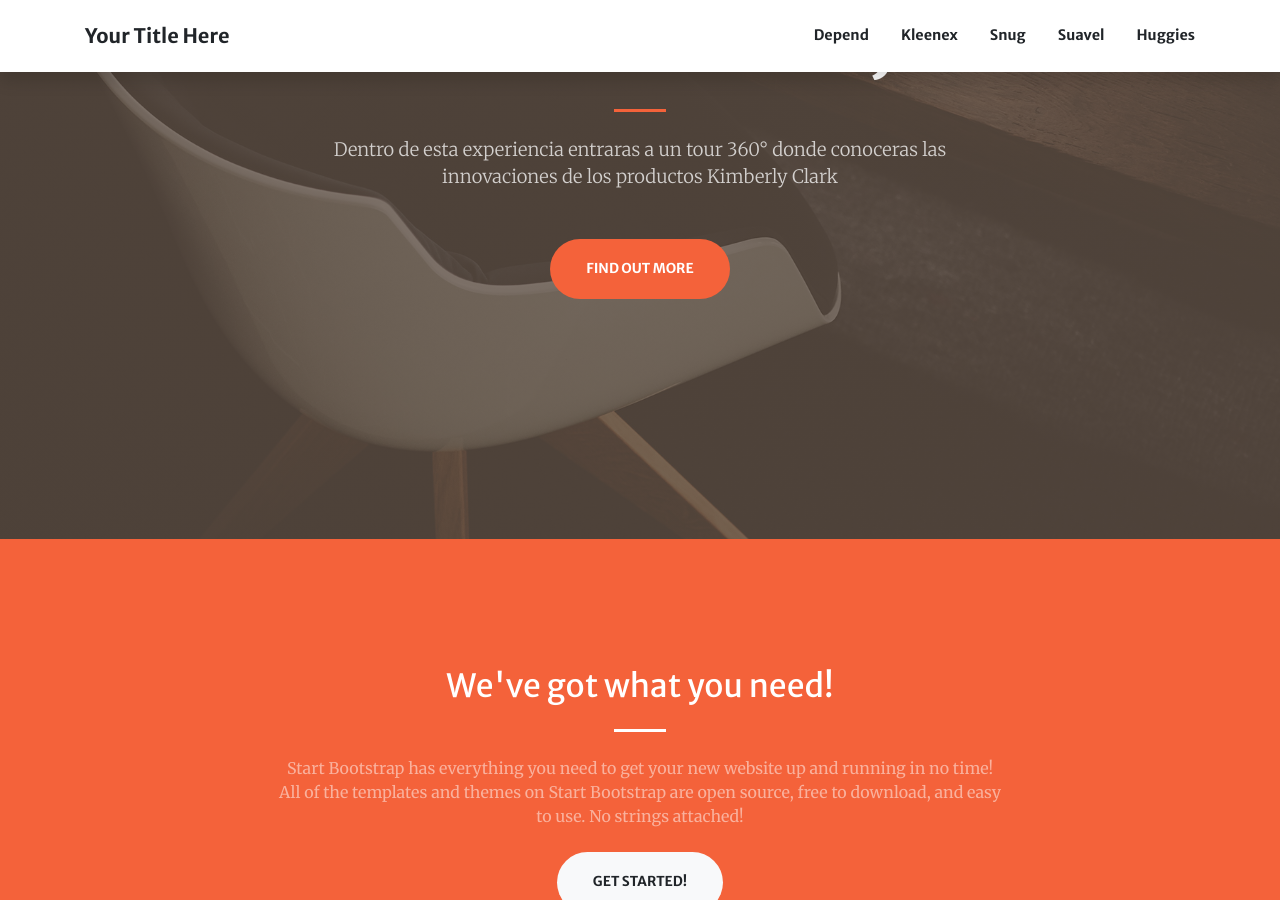
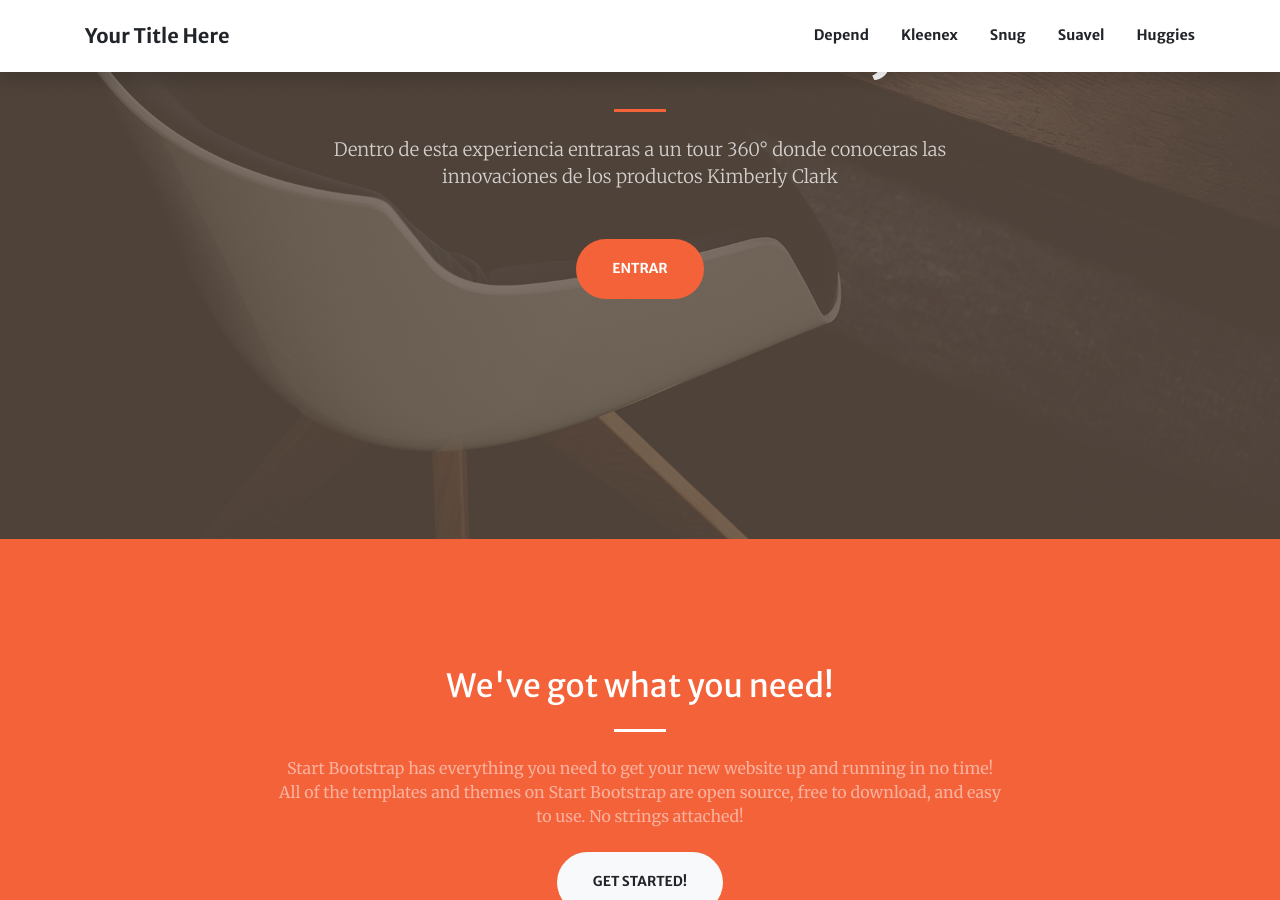
Before and after one commit to stackbit-projects/panoramic-whale-2ec88, a Jekyll site: the page built from index.md, in a window 1280 px wide and 900 px high, scrolled down 361 px. Built offline with Jekyll 4.4.1, drawn with Linux system fonts in a browser that asks for light colours; our own code applies the rules of GitHub Pages for plain Markdown files.

Commit message:
index.md: updated label in action

```diff
--- a/index.md
+++ b/index.md
@@ -6,7 +6,7 @@ header:
     Dentro de esta experiencia entraras a un tour 360° donde conoceras las
     innovaciones de los productos Kimberly Clark
   action:
-    label: Find Out More
+    label: Entrar
     url: '#about'
 sections:
   - type: call-to-action.html
```
